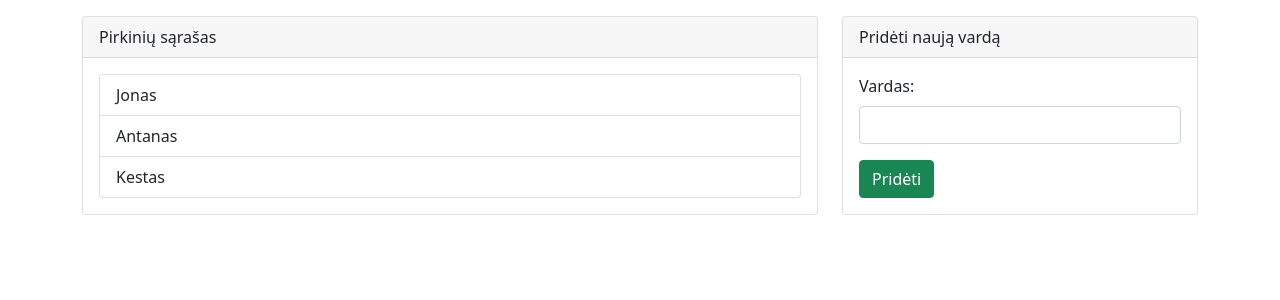
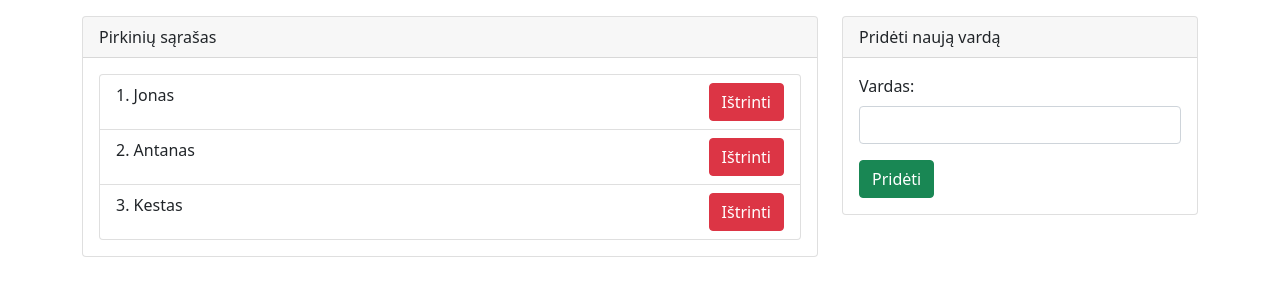
Before and after one commit to GediminasGricius/Prekes-bit-202204, an Angular app: page / in a window 1280 px wide. Shown: the top 300 px of the page. Built offline with nearby package versions, Linux system fonts and the light colour scheme.

Commit message:
Paspaudimai

```diff
--- a/src/app/components/products/products.component.html
+++ b/src/app/components/products/products.component.html
@@ -4,8 +4,8 @@
             <div class="card-header">Pirkinių sąrašas</div>
             <div class="card-body">
                 <ul class="list-group" >
-                    <li class="list-group-item" *ngFor="let vardas of vardai">
-                        {{ vardas }}
+                    <li class="list-group-item" *ngFor="let vardas of vardai; let i=index">
+                       {{i+1}}. {{ vardas }} <button class="btn btn-danger float-end" (click)="removeVardas(i)">Ištrinti</button>
                     </li>
 
                 </ul>
@@ -19,9 +19,10 @@
             <div class="card-body">
                 <div class="mb-3">
                     <label for="" class="form-label">Vardas: </label>
-                    <input type="text" class="form-control">
+                    <input type="text" class="form-control" #newVardas (keyup.enter)="addNewVardas(newVardas)">
                 </div>
-                <button class="btn btn-success">Pridėti</button>
+
+                <button class="btn btn-success" (click)="addNewVardas(newVardas)">Pridėti</button>
             </div>
         </div>
     </div>
--- a/src/app/components/products/products.component.ts
+++ b/src/app/components/products/products.component.ts
@@ -9,9 +9,25 @@ export class ProductsComponent implements OnInit {
 
   public vardai=["Jonas", "Antanas", "Kestas"];
 
+
   constructor() { }
 
   ngOnInit(): void {
   }
 
+  public addNewVardas(vardas:HTMLInputElement){
+    if (vardas.value!=''){
+      this.vardai.push(vardas.value);
+      vardas.value='';
+    }
+  }
+
+  public removeVardas(i:number){
+    this.vardai.splice(i, 1);
+  }
+
+
+
+
+
 }
```
